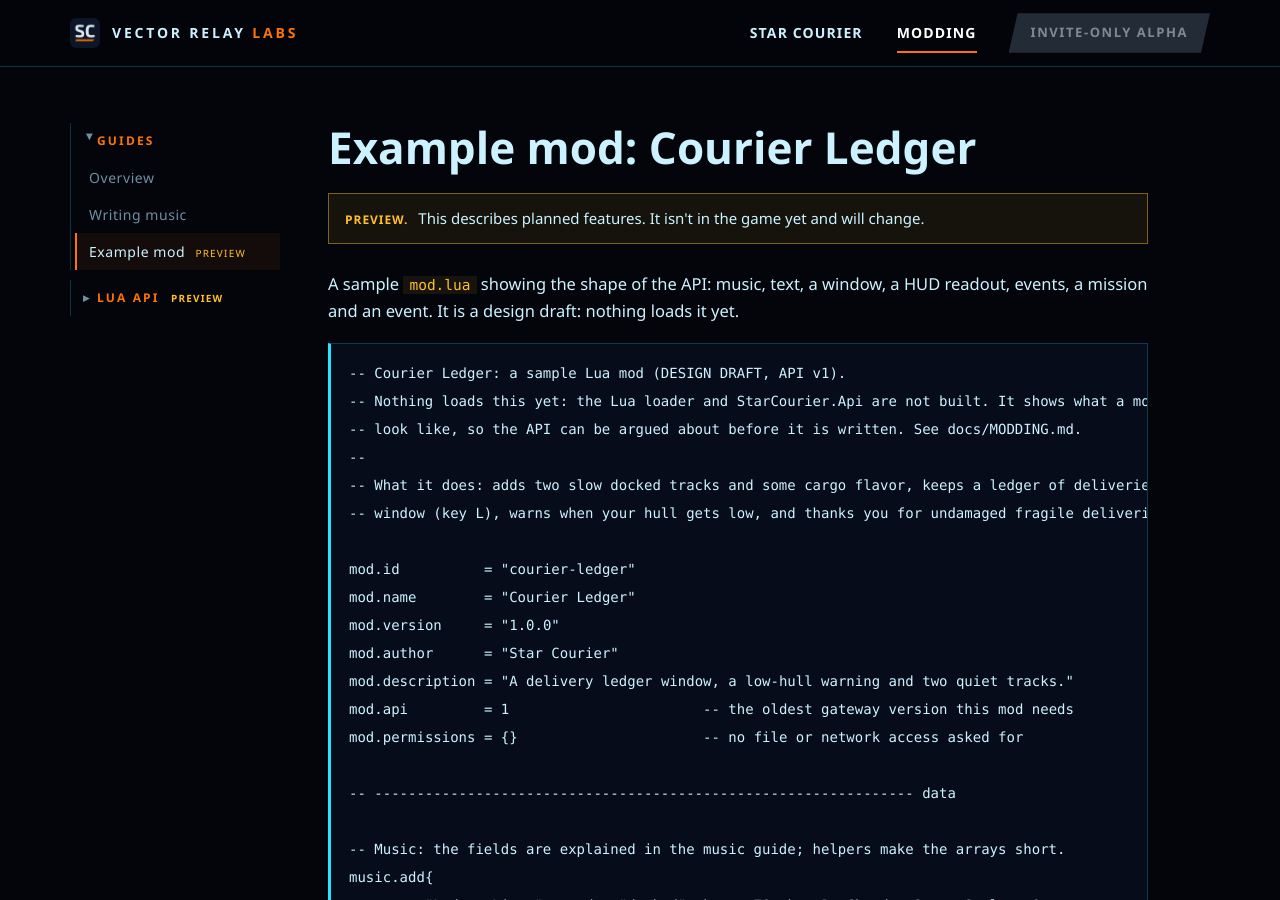
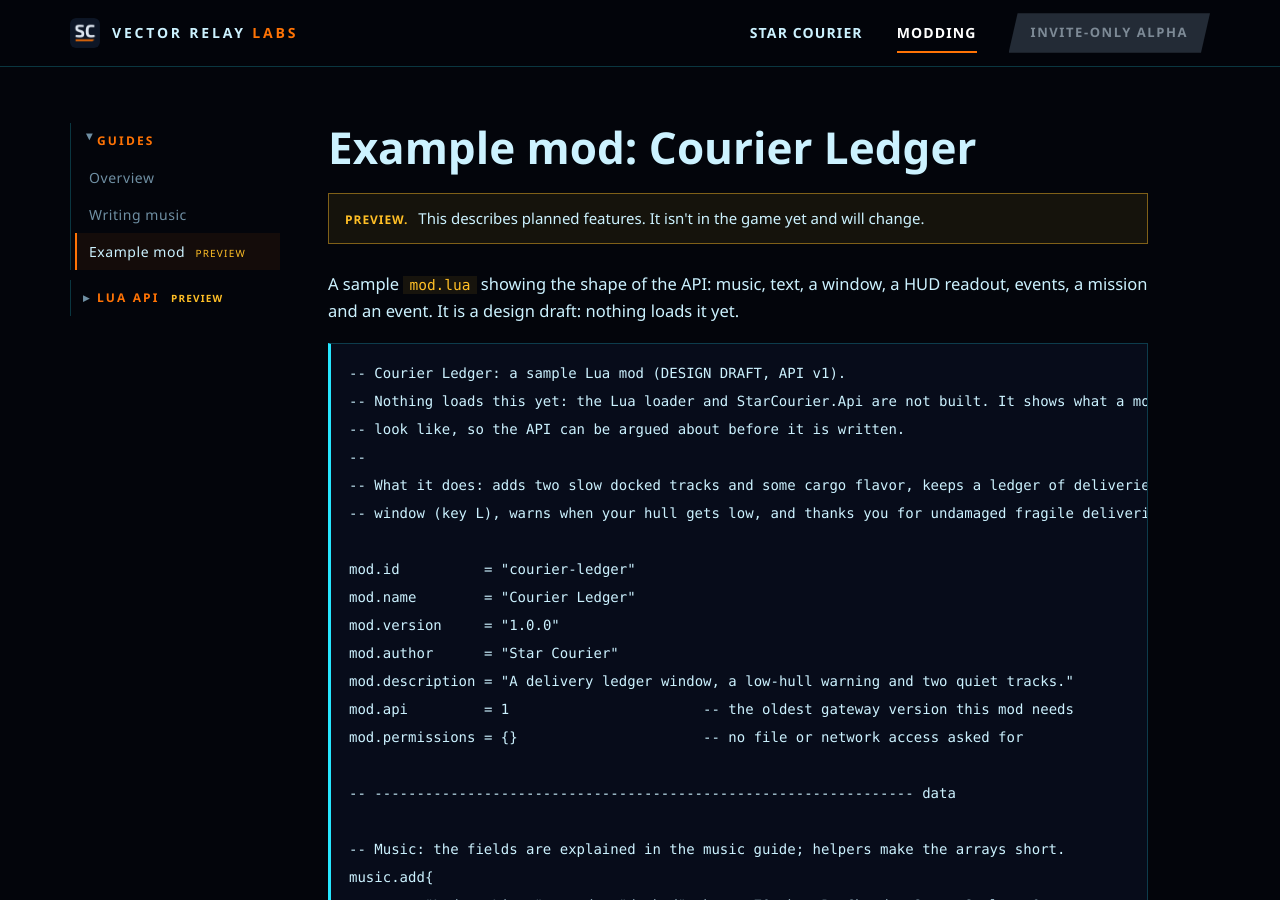
Before and after one commit to VectorRelayLabs/VectorRelayLabs.github.io, a Jekyll site: the page built from starcourier/modding/example-mod.md, in a window 1280 px wide and 900 px high. Built offline with Jekyll 4.4.1, drawn with Linux system fonts in a browser that asks for light colours.

Commit message:
Docs menu: quote the titles that contain commas; refresh the example mod
Co-Authored-By: Claude Sonnet 5.5 <noreply@anthropic.com>

````diff
--- a/_data/modding.yml
+++ b/_data/modding.yml
@@ -19,9 +19,9 @@ groups:
       - { title: Tweaks, url: /starcourier/modding/api/tweaks.html, key: api-tweaks }
       - { label: Game }
       - { title: Game events, url: /starcourier/modding/api/hooks.html, key: api-hooks }
-      - { title: State, actions and saving, url: /starcourier/modding/api/state.html, key: api-state }
+      - { title: "State, actions and saving", url: /starcourier/modding/api/state.html, key: api-state }
       - { title: Helpers, url: /starcourier/modding/api/helpers.html, key: api-helpers }
       - { label: Interface }
-      - { title: Windows, HUD and keys, url: /starcourier/modding/api/ui.html, key: api-ui }
+      - { title: "Windows, HUD and keys", url: /starcourier/modding/api/ui.html, key: api-ui }
       - { label: Reference }
-      - { title: Co-op, versions and limits, url: /starcourier/modding/api/reference.html, key: api-reference }
+      - { title: "Co-op, versions and limits", url: /starcourier/modding/api/reference.html, key: api-reference }
--- a/starcourier/modding/example-mod.md
+++ b/starcourier/modding/example-mod.md
@@ -11,7 +11,7 @@ A sample `mod.lua` showing the shape of the API: music, text, a window, a HUD re
 ```lua
 -- Courier Ledger: a sample Lua mod (DESIGN DRAFT, API v1).
 -- Nothing loads this yet: the Lua loader and StarCourier.Api are not built. It shows what a mod would
--- look like, so the API can be argued about before it is written. See docs/MODDING.md.
+-- look like, so the API can be argued about before it is written.
 --
 -- What it does: adds two slow docked tracks and some cargo flavor, keeps a ledger of deliveries in a
 -- window (key L), warns when your hull gets low, and thanks you for undamaged fragile deliveries.
````
